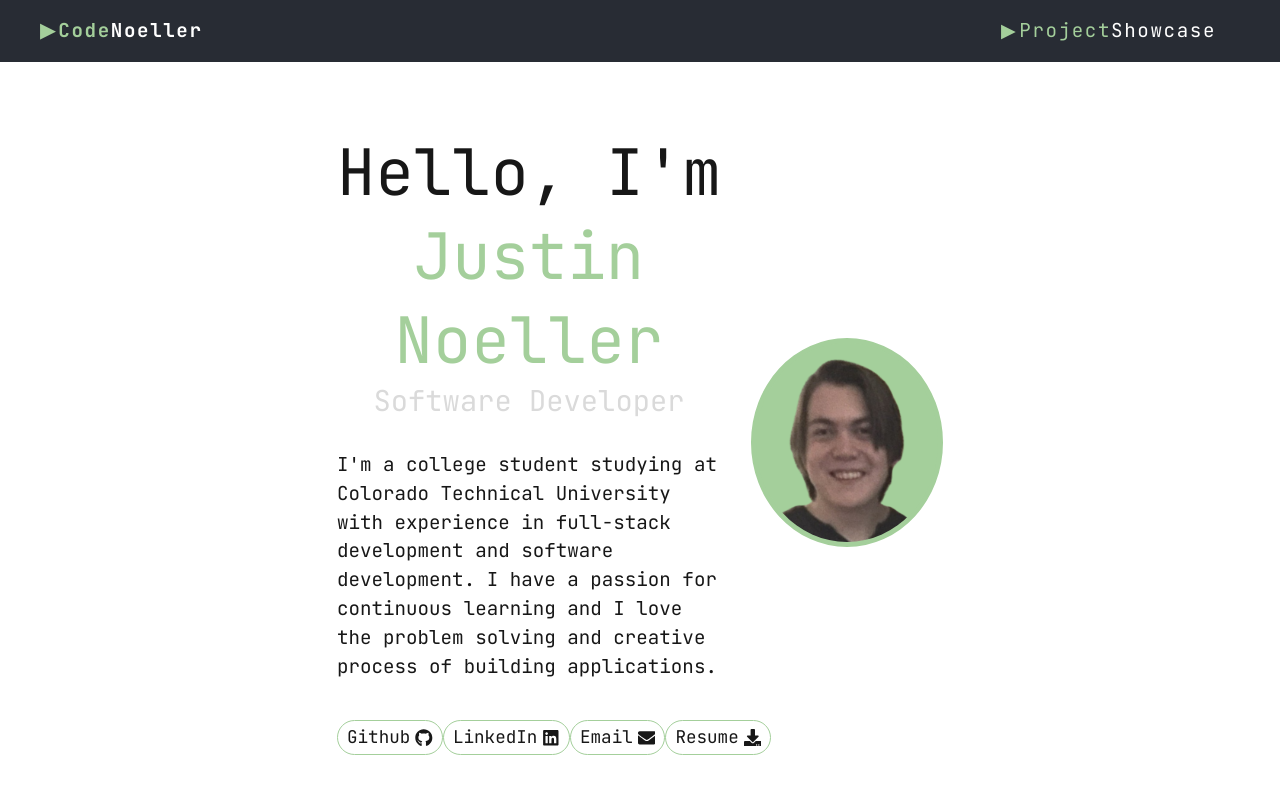
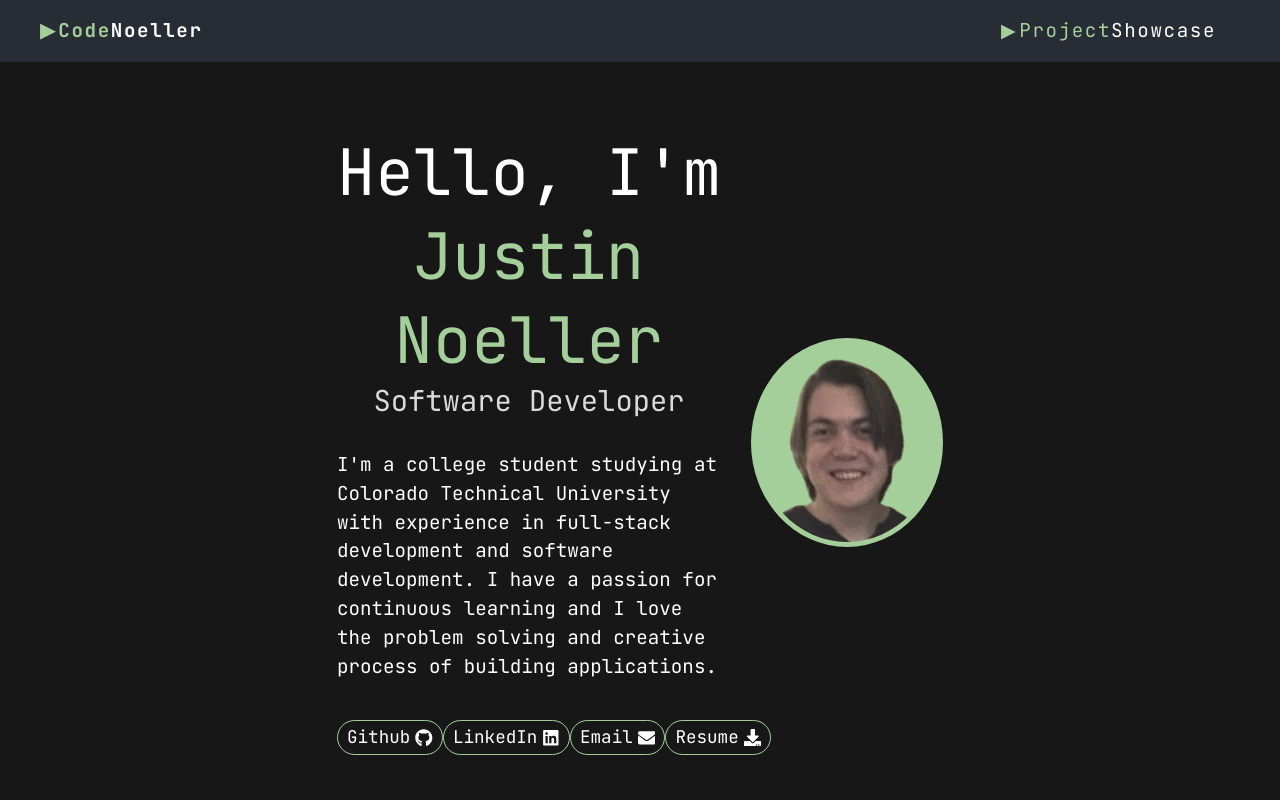
Before and after one commit to noellerjd/Portfolio-Site, a Next.js app: page / in a window 1280 px wide. Shown: the top 800 px of the page. Built offline with nearby package versions, Linux system fonts and the light colour scheme.

Commit message:
fixed issue with background

```diff
--- a/postcss.config.mjs
+++ b/postcss.config.mjs
@@ -1,5 +1,5 @@
-const config = {
-  plugins: ["@tailwindcss/postcss"],
-};
+// const config = {
+//   plugins: ["@tailwindcss/postcss"],
+// };
 
 export default config;
--- a/src/app/globals.css
+++ b/src/app/globals.css
@@ -1,8 +1,8 @@
 @import "tailwindcss";
 
 :root {
-  --background: #ffffff;
-  --foreground: #171717;
+  --foreground: #ffffff;
+  --background: #171717;
 }
 
 @theme inline {
@@ -12,12 +12,12 @@
   --font-mono: var(--font-geist-mono);
 }
 
-@media (prefers-color-scheme: dark) {
+/* @media (prefers-color-scheme: dark) {
   :root {
     --background: #0a0a0a;
     --foreground: #ededed;
   }
-}
+} */
 
 body {
   background: var(--background);
```
